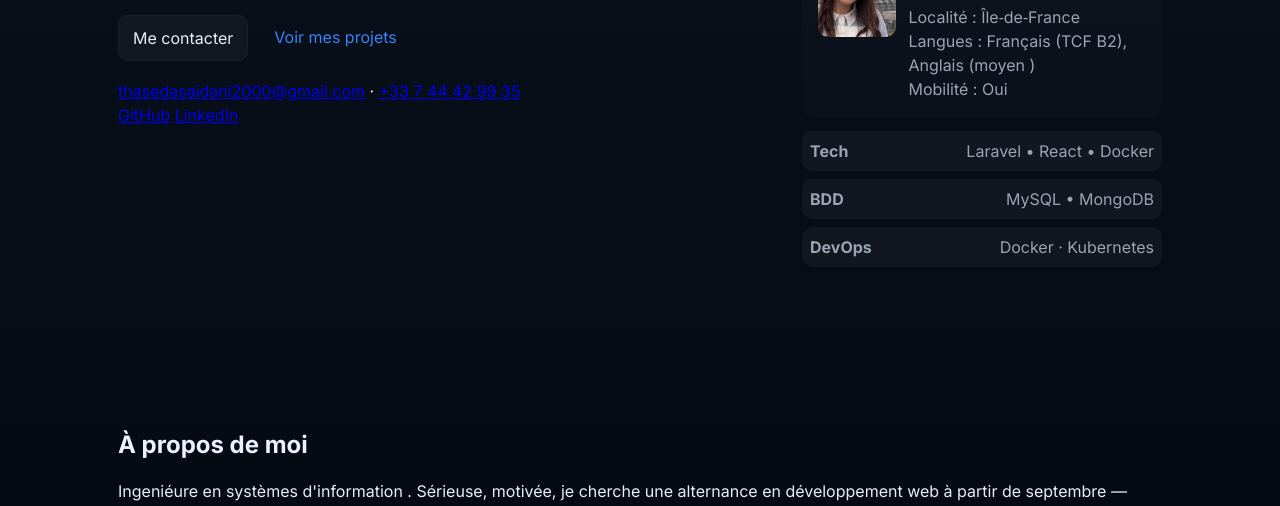
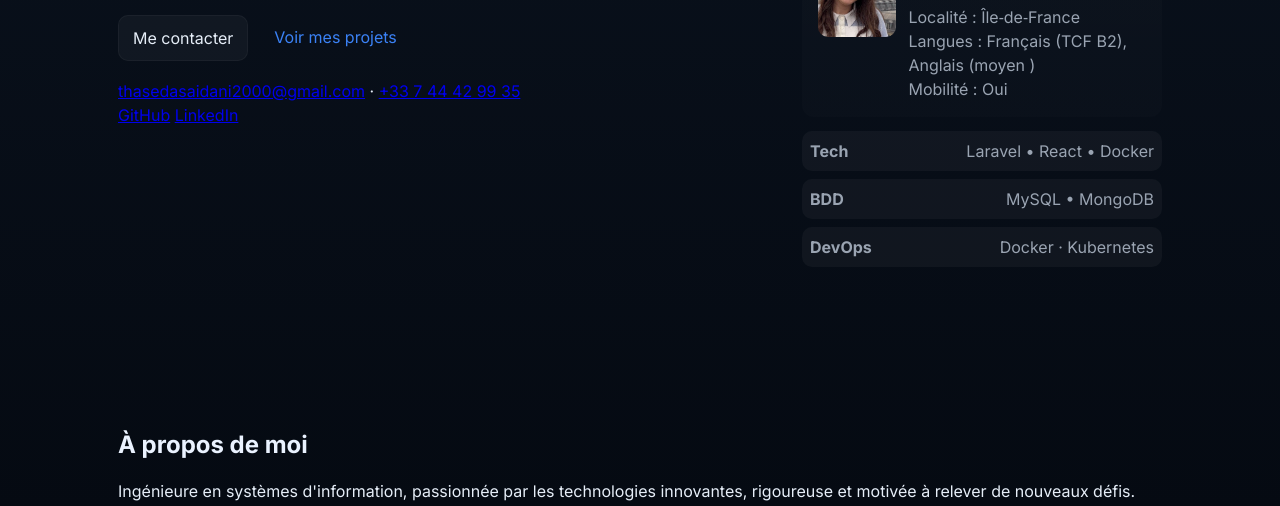
Before and after one commit to thasedasaidani/portfolio-saidani, a plain HTML site: page index.html in a window 1280 px wide. Shown: the part 288-794 px from the top of the page. Drawn offline with Linux system fonts and the light colour scheme.

Commit message:
new portfolio v4

```diff
--- a/index.html
+++ b/index.html
@@ -75,7 +75,7 @@
     <section id="about" class="section about">
       <div class="container">
         <h2>À propos de moi</h2>
-        <p>Ingeniéure en systèmes d'information . Sérieuse, motivée, je cherche une alternance en développement web à partir de septembre — prête à m'investir sur des projets backend/frontend et cloud.</p>
+         <p>Ingénieure en systèmes d'information, passionnée par les technologies innovantes, rigoureuse et motivée à relever de nouveaux défis.</p>
         <div class="stats-grid">
           <div class="stat"><h3>+ de projets</h3><p>Applications web & mobile, architecture cloud</p></div>
           <div class="stat"><h3>Langages</h3><p>PHP, laravel, react , MySQL ...</p></div>
```
